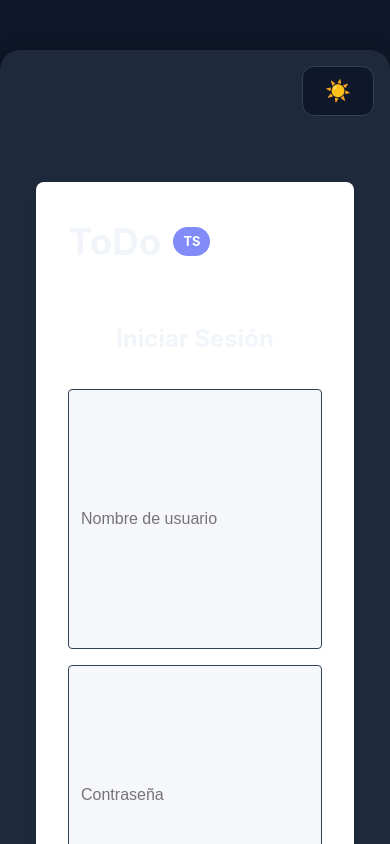
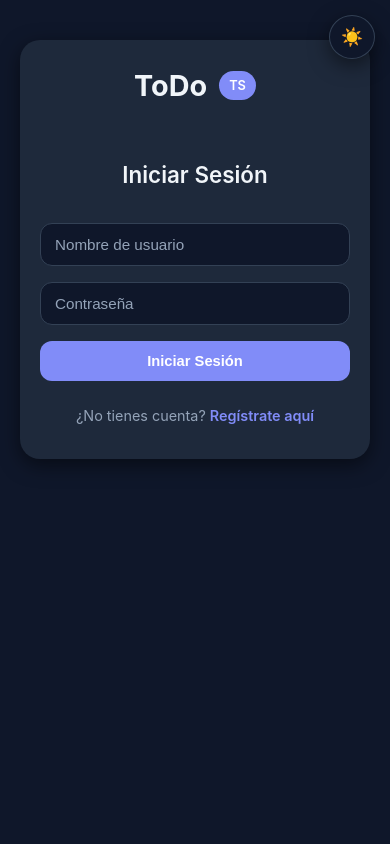
Before and after one commit to DoukeUCB/ToDoList, a website: page public/views/login.html in a window 390 px wide. Both pictures are taken after a click on the button "Cambiar tema". Shown: the top 844 px of the page. Drawn offline with Linux system fonts and the light colour scheme; no server answers.

Commit message:
Agrego estilos CSS para login

```diff
--- /dev/null
+++ b/public/css/login.css
@@ -0,0 +1,334 @@
+/* Variables CSS */
+:root {
+  --primary: #6366f1;
+  --primary-hover: #4f46e5;
+  --danger: #dc2626;
+  --success: #10b981;
+  --warning: #f59e0b;
+  --bg: #f5f7fb;
+  --text: #1f2937;
+  --card: #ffffff;
+  --border: #e5e7eb;
+  --shadow: 0 6px 16px rgba(0,0,0,.08);
+  --muted: #6b7280;
+
+  /* Variables adicionales para autenticación */
+  --bg-primary: var(--bg);
+  --bg-secondary: var(--card);
+  --text-primary: var(--text);
+  --text-secondary: var(--muted);
+  --accent: var(--primary);
+}
+
+/* Tema oscuro */
+.dark {
+  --primary: #818cf8;
+  --primary-hover: #6366f1;
+  --danger: #f87171;
+  --success: #34d399;
+  --warning: #fbbf24;
+  --bg: #0f172a;
+  --text: #f1f5f9;
+  --card: #1e293b;
+  --border: #334155;
+  --shadow: 0 6px 20px rgba(0,0,0,.5);
+  --muted: #94a3b8;
+}
+
+/* Estilos base */
+* {
+  box-sizing: border-box;
+}
+
+body {
+  font-family: 'Inter', system-ui, Arial, sans-serif;
+  background: var(--bg);
+  color: var(--text);
+  line-height: 1.5;
+  transition: background .3s, color .3s;
+  min-height: 100vh;
+  margin: 0;
+}
+
+.container {
+  position: relative;
+  min-height: 100vh;
+  animation: fadeUp .5s ease;
+}
+
+/* Animaciones */
+@keyframes fadeUp {
+  from { opacity: 0; transform: translateY(10px); }
+  to { opacity: 1; transform: translateY(0); }
+}
+
+@keyframes fade {
+  from { opacity: 0; transform: translateY(6px); }
+  to { opacity: 1; transform: translateY(0); }
+}
+
+/* Contenedor de autenticación */
+.auth-container {
+  max-width: 420px;
+  margin: 80px auto;
+  padding: 32px 36px 48px;
+  background: var(--card);
+  border-radius: 20px;
+  box-shadow: var(--shadow);
+  position: relative;
+  overflow: hidden;
+  animation: fadeUp .5s ease;
+}
+
+.auth-container h1 {
+  margin: 0 0 16px;
+  font-size: 2.3rem;
+  font-weight: 700;
+  display: flex;
+  align-items: center;
+  justify-content: center;
+  gap: 12px;
+  text-align: center;
+}
+
+.auth-container h2 {
+  text-align: center;
+  margin-bottom: 1.5rem;
+  font-size: 1.4rem;
+  font-weight: 600;
+  color: var(--text);
+}
+
+/* Badge */
+.badge {
+  background: var(--primary);
+  color: #fff;
+  font-size: .8rem;
+  padding: 5px 10px;
+  border-radius: 999px;
+  font-weight: 600;
+}
+
+/* Formularios */
+.auth-form {
+  display: flex;
+  flex-direction: column;
+  gap: 16px;
+  margin-bottom: 0;
+}
+
+.auth-form input {
+  padding: 12px 14px;
+  border: 1px solid var(--border);
+  border-radius: 12px;
+  font-size: .95rem;
+  background: var(--bg);
+  color: var(--text);
+  transition: all .25s ease;
+  width: 100%;
+}
+
+.auth-form input:focus {
+  outline: none;
+  border-color: var(--primary);
+  box-shadow: 0 0 0 3px rgba(99,102,241,.3);
+}
+
+.auth-form input::placeholder {
+  color: var(--muted);
+}
+
+/* Botones */
+button {
+  padding: 12px 22px;
+  cursor: pointer;
+  border: none;
+  border-radius: 12px;
+  font-weight: 600;
+  background: var(--primary);
+  color: #fff;
+  display: inline-flex;
+  align-items: center;
+  justify-content: center;
+  gap: 8px;
+  font-size: .92rem;
+  transition: transform .2s ease, background .2s ease;
+  width: 100%;
+}
+
+button:hover {
+  background: var(--primary-hover);
+  transform: translateY(-1px);
+}
+
+button:active {
+  transform: scale(.97);
+}
+
+button.secondary {
+  background: var(--bg);
+  color: var(--text);
+  border: 1px solid var(--border);
+}
+
+button.secondary:hover {
+  background: var(--card);
+}
+
+button.danger {
+  background: var(--danger);
+}
+
+button.danger:hover {
+  filter: brightness(.9);
+}
+
+/* Botón de tema */
+.theme-toggle {
+  position: fixed;
+  top: 20px;
+  right: 20px;
+  width: 50px;
+  height: 50px;
+  border: none;
+  border-radius: 50%;
+  background: var(--card);
+  color: var(--text);
+  font-size: 1.3rem;
+  cursor: pointer;
+  box-shadow: var(--shadow);
+  transition: all .2s ease;
+  display: flex;
+  align-items: center;
+  justify-content: center;
+  z-index: 1000;
+}
+
+.theme-toggle:hover {
+  transform: rotate(15deg) scale(1.05);
+  box-shadow: 0 8px 20px rgba(0, 0, 0, 0.15);
+}
+
+/* Alternar formulario */
+.auth-toggle {
+  text-align: center;
+  margin-top: 1.5rem;
+  color: var(--muted);
+  font-size: .9rem;
+}
+
+.auth-toggle a {
+  color: var(--primary);
+  text-decoration: none;
+  font-weight: 600;
+  transition: color .2s ease;
+}
+
+.auth-toggle a:hover {
+  color: var(--primary-hover);
+  text-decoration: underline;
+}
+
+/* Mensajes de error y éxito */
+.error-message,
+.success-message {
+  text-align: center;
+  margin-bottom: 1rem;
+  padding: 12px 16px;
+  border-radius: 12px;
+  font-size: .9rem;
+  font-weight: 500;
+  display: none;
+  animation: fade .4s ease;
+}
+
+.error-message {
+  color: #dc2626;
+  background: rgba(220, 38, 38, 0.1);
+  border: 1px solid rgba(220, 38, 38, 0.2);
+}
+
+.success-message {
+  color: var(--success);
+  background: rgba(16, 185, 129, 0.1);
+  border: 1px solid rgba(16, 185, 129, 0.2);
+}
+
+/* Toast notifications */
+.toast {
+  position: fixed;
+  top: 20px;
+  left: 50%;
+  transform: translateX(-50%);
+  padding: 12px 24px;
+  border-radius: 12px;
+  color: white;
+  font-weight: 500;
+  z-index: 1001;
+  box-shadow: var(--shadow);
+  animation: fadeUp .3s ease;
+  display: none;
+}
+
+.toast.success {
+  background: var(--success);
+}
+
+.toast.error {
+  background: var(--danger);
+}
+
+.toast.warning {
+  background: var(--warning);
+}
+
+/* Estilos para autenticación en la app principal */
+.header-bar {
+  display: flex;
+  justify-content: space-between;
+  align-items: center;
+  margin-bottom: 16px;
+}
+
+.user-info {
+  display: flex;
+  align-items: center;
+  gap: 12px;
+  font-size: 0.9rem;
+  color: var(--muted);
+}
+
+.user-info span {
+  font-weight: 500;
+}
+
+.logout-btn {
+  padding: 6px 12px !important;
+  font-size: 0.85rem !important;
+  background: var(--danger) !important;
+  width: auto !important;
+}
+
+.logout-btn:hover {
+  background: #b91c1c !important;
+}
+
+/* Responsividad */
+@media (max-width: 480px) {
+  .auth-container {
+    margin: 40px 20px;
+    padding: 24px 20px 32px;
+  }
+
+  .auth-container h1 {
+    font-size: 1.8rem;
+  }
+
+  .theme-toggle {
+    top: 15px;
+    right: 15px;
+    width: 44px;
+    height: 44px;
+    font-size: 1.1rem;
+  }
+}
--- a/public/css/styles.css
+++ b/public/css/styles.css
@@ -267,42 +267,3 @@ input[type="checkbox"], input[type="radio"] {
 .modal-actions button {
   min-width: 100px;
 }
-
-/* Estilos para autenticación */
-.header-bar {
-  display: flex;
-  justify-content: space-between;
-  align-items: center;
-  margin-bottom: 16px;
-}
-
-.user-info {
-  display: flex;
-  align-items: center;
-  gap: 12px;
-  font-size: 0.9rem;
-  color: var(--muted);
-}
-
-.user-info span {
-  font-weight: 500;
-}
-
-.logout-btn {
-  padding: 6px 12px !important;
-  font-size: 0.85rem !important;
-  background: var(--danger) !important;
-}
-
-.logout-btn:hover {
-  background: #b91c1c !important;
-}
-
-/* Variables adicionales para autenticación */
-:root {
-  --bg-primary: var(--bg);
-  --bg-secondary: var(--card);
-  --text-primary: var(--text);
-  --text-secondary: var(--muted);
-  --accent: var(--primary);
-}
--- a/public/views/login.html
+++ b/public/views/login.html
@@ -4,73 +4,8 @@
   <meta charset="UTF-8" />
   <title>Login | ToDo</title>
   <meta name="viewport" content="width=device-width,initial-scale=1" />
-  <link rel="stylesheet" href="/css/styles.css" />
-  <style>
-    .auth-container {
-      max-width: 400px;
-      margin: 100px auto;
-      padding: 2rem;
-      background: var(--bg-secondary);
-      border-radius: 8px;
-      box-shadow: 0 4px 6px rgba(0, 0, 0, 0.1);
-    }
+  <link rel="stylesheet" href="/css/login.css" />
 
-    .auth-form {
-      display: flex;
-      flex-direction: column;
-      gap: 1rem;
-    }
-
-    .auth-form input {
-      padding: 0.75rem;
-      border: 1px solid var(--border);
-      border-radius: 4px;
-      font-size: 1rem;
-      background: var(--bg-primary);
-      color: var(--text-primary);
-    }
-
-    .auth-form button {
-      padding: 0.75rem;
-      font-size: 1rem;
-      font-weight: 600;
-    }
-
-    .auth-toggle {
-      text-align: center;
-      margin-top: 1rem;
-      color: var(--text-secondary);
-    }
-
-    .auth-toggle a {
-      color: var(--accent);
-      text-decoration: none;
-    }
-
-    .auth-toggle a:hover {
-      text-decoration: underline;
-    }
-
-    .error-message {
-      color: #e74c3c;
-      text-align: center;
-      margin-bottom: 1rem;
-      padding: 0.5rem;
-      background: rgba(231, 76, 60, 0.1);
-      border-radius: 4px;
-      display: none;
-    }
-
-    .success-message {
-      color: #27ae60;
-      text-align: center;
-      margin-bottom: 1rem;
-      padding: 0.5rem;
-      background: rgba(39, 174, 96, 0.1);
-      border-radius: 4px;
-      display: none;
-    }
-  </style>
 </head>
 <body>
   <div class="container fade-in">
```
